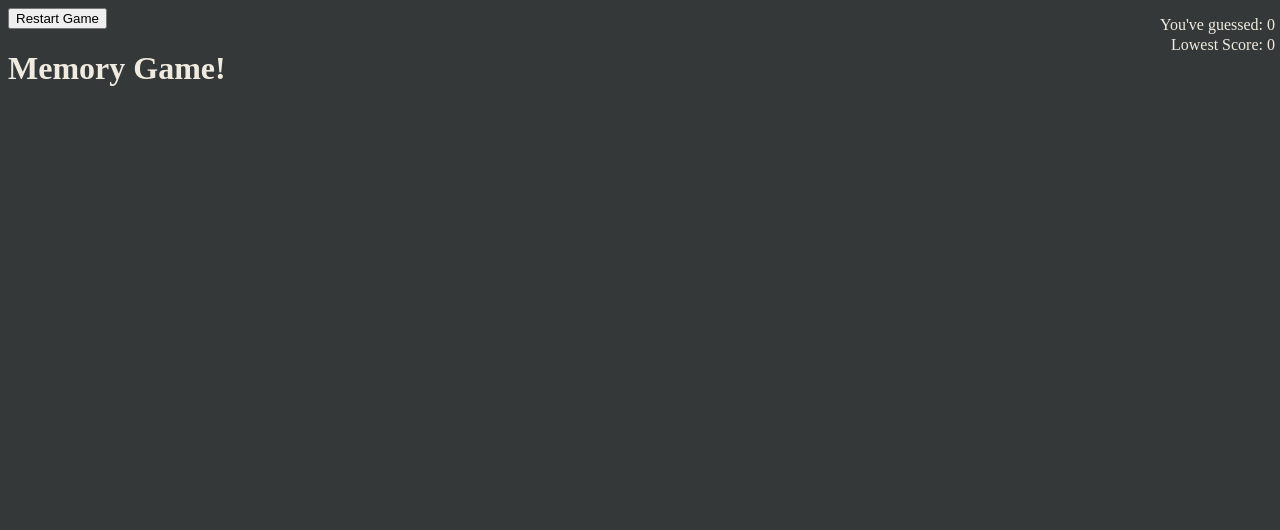
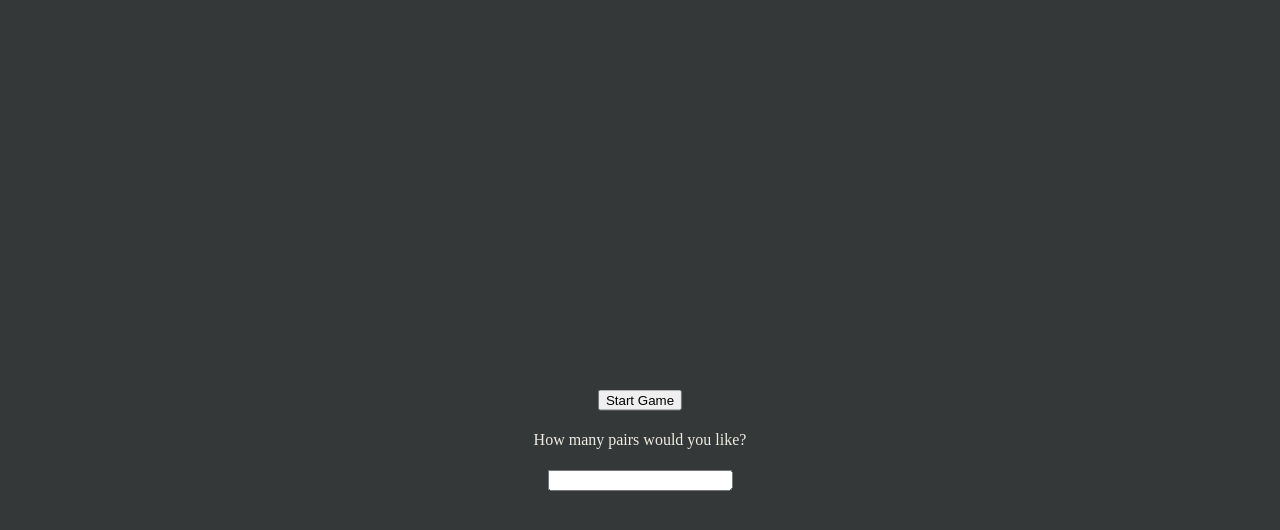
Before and after one commit to BradButler96/Memory-Game, a plain HTML site: page index.html in a window 1280 px wide. Drawn offline with Linux system fonts and the light colour scheme.

Commit message:
rename files

```diff
--- a/index.html
+++ b/index.html
@@ -9,12 +9,9 @@
     </head>
 
     <body>
-        <button id="restart">Restart Game</button>
-        <h1>Memory Game!</h1>
-        <p id="guesscount"></p>
-        <p id="lowestscore"></p>
-        <div id="game">
-        </div>
+        <button id="start">Start Game</button>
+        <p id="pairs">How many pairs would you like?</p>
+        <input type="number" min="0" id="value">
         <script src="app.js"></script>
     </body>
   </html>
```
Also changed, not shown: game.html (renamed from menu.html, +6 -3 lines).
